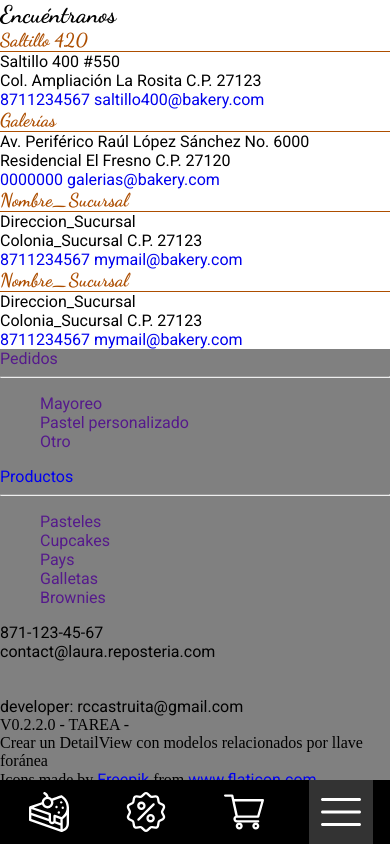
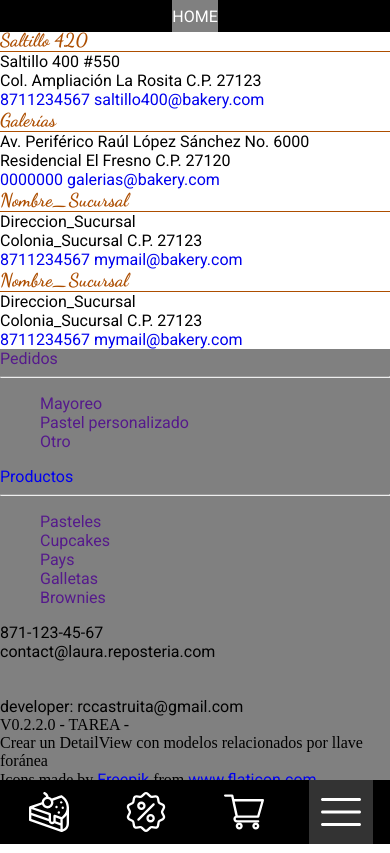
Before and after one commit to rccastruita/PilaII_Proyecto_Plantillas, a Django app: page /contact in a window 390 px wide. Run offline with Django 3.2, Linux system fonts and the light colour scheme; data comes from the database, SQL or seed files in the repository; both versions use the stored data as it was after the commit; some libraries are stand-ins or nearby versions.

```diff
--- a/static/css/style.css
+++ b/static/css/style.css
@@ -40,6 +40,7 @@ a:not([class]) {
 :root {
   --navbar-height: 4rem;
   --navbar-icon-size: calc(var(--navbar-height) * 5 / 8);
+  --header-height: 2rem;
 }
 
 p,
@@ -139,7 +144,21 @@ h1, h2, h3, h4, h5, h6 {
 }
 
 .header {
-  visibility: hidden;
+  height: var(--header-height);
+  background-color: black;
+  z-index: 20;
+  position: fixed;
+  top: 0;
+  width: 100%;
+  display: grid;
+  place-items: center;
+}
+.header__home-link {
+  height: 100%;
+  color: white;
+  background-color: grey;
+  display: grid;
+  place-items: center;
 }
 
 .navbar {
@@ -216,22 +235,34 @@ h1, h2, h3, h4, h5, h6 {
   color: black;
 }
 
-.section {
-  padding: 1rem;
+main {
+  max-width: 100vw;
+  overflow: hidden;
 }
+
 .section p {
   margin-bottom: 1rem;
 }
-.section--products {
-  padding: 0;
-}
 .section__title {
   font-family: "Dancing Script";
+  font-size: 3rem;
+}
+
+.section-products-list {
+  width: min(95%);
+  margin: calc(var(--header-height)) auto 2rem;
 }
 
 .footer {
   background-color: grey;
   margin-bottom: var(--navbar-height);
+}
+
+.grid {
+  display: grid;
+  grid-template-rows: max-content;
+  grid-template-columns: repeat(auto-fit, minmax(200px, 1fr));
+  grid-gap: 1rem;
 }
 
 .contact-card__heading {
--- /dev/null
+++ b/static/sass/abstracts/_variables.scss
@@ -0,0 +1 @@
+$card-border-radius: 3em;
--- a/static/sass/base/_root.scss
+++ b/static/sass/base/_root.scss
@@ -1,4 +1,6 @@
 :root {
   --navbar-height: 4rem;
   --navbar-icon-size: calc(var(--navbar-height) * 5 / 8);
+
+  --header-height: 2rem;
 }
--- a/static/sass/base/_utilities.scss
+++ b/static/sass/base/_utilities.scss
@@ -7,3 +7,7 @@
     outline-color: white;
   }
 }
+
+.u-margin-header {
+  margin-top: var(--header-height);
+}
--- a/static/sass/components/_button.scss
+++ b/static/sass/components/_button.scss
@@ -9,6 +9,11 @@
     background-color: black;
     border: 2px solid grey;
     border-radius: 10em;
+
+  }
+
+  &:hover {
+    filter: invert(100%);
   }
 
 }
--- /dev/null
+++ b/static/sass/components/_card.scss
@@ -0,0 +1,56 @@
+@use '../abstracts/variables';
+
+.card {
+  display: grid;
+
+  grid-template-rows: 15rem 2rem auto;
+
+  border: 2px solid black;
+  border-radius: 1px;
+
+  &:hover {
+    filter: opacity(70%);
+
+  }
+
+  &__picture {
+    grid-row: 1;
+
+    width: 100%;
+    height: 100%;
+    object-fit: cover;
+    object-position: center;
+  }
+
+  &__heading {
+    grid-row: 2;
+
+    background-color: black;
+    color: white;
+    text-align: center;
+    display: grid;
+    place-items: center;
+  }
+
+  &__details {
+    grid-row: 3;
+
+    background-color: white;
+    color: black;
+    text-align: center;
+    display: grid;
+    place-items: center;
+    padding: 0.8rem;
+
+    ul {
+      margin: 0;
+      padding: 0;
+    }
+  }
+}
+
+.presentation {
+    &__name {
+      display: none;
+    }
+}
--- a/static/sass/components/_index.scss
+++ b/static/sass/components/_index.scss
@@ -1,2 +1,3 @@
 @forward 'contact-card';
 @forward 'button';
+@forward 'card';
--- /dev/null
+++ b/static/sass/layouts/_grid.scss
@@ -0,0 +1,8 @@
+.grid {
+  display: grid;
+
+  grid-template-rows: max-content;
+  grid-template-columns: repeat(auto-fit, minmax(200px, 1fr));
+  grid-gap: 1rem;
+
+}
--- a/static/sass/layouts/_header.scss
+++ b/static/sass/layouts/_header.scss
@@ -1,3 +1,21 @@
 .header {
-  visibility: hidden;
+  height: var(--header-height);
+  background-color: black;
+  z-index: 20;
+
+  position: fixed;
+  top: 0;
+  width: 100%;
+
+  display: grid;
+  place-items: center;
+
+  &__home-link {
+    height: 100%;
+
+    color: white;
+    background-color: grey;
+    display: grid;
+    place-items: center;
+  }
 }
--- a/static/sass/layouts/_index.scss
+++ b/static/sass/layouts/_index.scss
@@ -4,3 +4,4 @@
 @forward 'dropdown';
 @forward 'main';
 @forward 'footer';
+@forward 'grid';
--- a/static/sass/layouts/_main.scss
+++ b/static/sass/layouts/_main.scss
@@ -1,15 +1,21 @@
+main {
+  max-width: 100vw;
+  overflow: hidden;
+}
+
 .section {
-  padding: 1rem;
-
   p {
     margin-bottom: 1rem;
   }
 
-  &--products {
-    padding: 0;
-  }
-
   &__title {
     font-family: "Dancing Script";
+    font-size: 3rem;
   }
 }
+
+.section-products-list {
+  width: min(95%);
+  margin: calc(var(--header-height)) auto 2rem;
+
+}
--- a/templates/header.html
+++ b/templates/header.html
@@ -1,8 +1,3 @@
 <header class="header">
-<nav class="navbar navbar--top">
-
-<a href="{% url 'home' %}">HOME</a>
-
-</nav>
-
+  <a class="header__home-link" href="{% url 'home' %}">HOME</a>
 </header>
```
Also changed, not shown: other parts of static/css/style.css (+49 -0 lines), templates/home.html (+13 -0 lines), templates/product_card.html (+5 -4 lines), templates/products.html (+6 -6 lines), db.sqlite3, static/sass/abstracts/_index.scss (line endings or trailing spaces), 1 other file.
